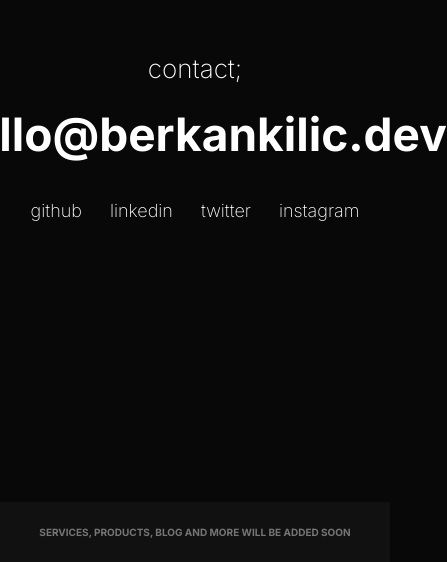
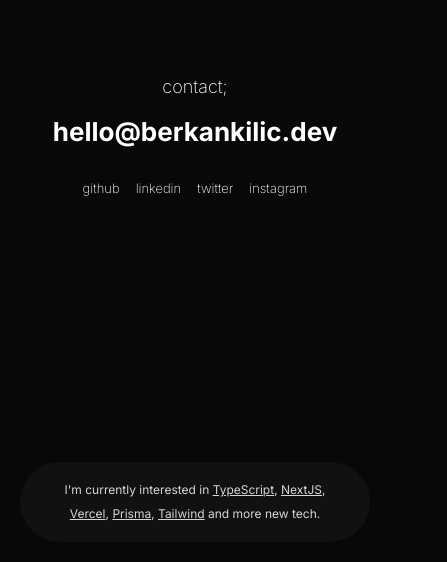
Before and after one commit to berkankilic/berkankilic.com, a Next.js app: page / in a window 390 px wide. Shown: the part 282-844 px from the top of the page, 447 px wide, since content can reach past the window. Built offline with nearby package versions, Linux system fonts and the light colour scheme.

Commit message:
Homepage ui düzenlendi. Responsive tasarım yapıldı.

```diff
--- a/app/globals.css
+++ b/app/globals.css
@@ -1,6 +1,14 @@
 @tailwind base;
 @tailwind components;
 @tailwind utilities;
+
+.social-link {
+  @apply hover:text-[#fff] p-2;
+}
+
+.tech-link {
+  @apply underline;
+}
 
 :root {
   --foreground-rgb: 0, 0, 0;
--- a/app/layout.tsx
+++ b/app/layout.tsx
@@ -5,8 +5,9 @@ import { Analytics } from "@vercel/analytics/react";
 const inter = Inter({ subsets: ["latin"] });
 
 export const metadata = {
-  title: "Personal Web Site",
-  description: "Personal Web Site by Berkan Kılıç",
+  title: "Berkan Kılıç - Jr. Fullstack Web Developer",
+  description:
+    "Dijital projelerinizi hayata geçirmek istiyorsanız hemen şimdi mail gönderebilirsiniz. Benimle çalışmak mı istiyorsunuz? hello@berkankilic.dev",
 };
 
 export default function RootLayout({
--- a/app/page.tsx
+++ b/app/page.tsx
@@ -3,38 +3,84 @@ import Image from "next/image";
 export default function Home() {
   return (
     <main className="flex min-h-screen flex-col items-center justify-center p-8 text-white bg-[#080808]">
-      <h2 className="text-[26px] font-extralight mb-3">contact;</h2>
+      <h2 className="text-[18px] sm:text-[26px] font-extralight mb-3">
+        contact;
+      </h2>
       <a
-        className="text-[46px] font-bold mb-5 hover:text-[#ff4e00] "
+        className="text-[26px] sm:text-[46px] font-bold mb-5 hover:text-[#ff4e00] "
         href="mailto:hello@berkankilic.dev"
       >
         hello@berkankilic.dev
       </a>
-      <div className="flex flex-row gap-3 text-[18px] font-extralight hover:text-[#757575] ">
+      <div className="flex flex-row gap-0 sm:gap-4 text-[13px] sm:text-[18px]  font-extralight hover:text-[#757575] ">
         <a
-          className="hover:text-[#fff] p-2"
+          className="social-link"
           href="https://github.com/berkankilic"
           target="_blank"
         >
           github
         </a>
         <a
-          className="hover:text-[#fff] p-2"
+          className="social-link"
           href="https://www.linkedin.com/in/1berkankilic/"
           target="_blank"
         >
           linkedin
         </a>
-        <a className="hover:text-[#fff] p-2" href="#">
+        <a className="social-link" href="#">
           twitter
         </a>
-        <a className="hover:text-[#fff] p-2 " href="#">
+        <a className="social-link" href="#">
           instagram
         </a>
       </div>
-      <div className="absolute block bottom-0 min-w-full min-h-[60px] bg-[#111]">
-        <div className="flex items-center justify-center min-h-[60px] uppercase text-[10px] font-bold text-[#757575] ">
-          Services, products, blog and more will be added soon
+      <div className="fixed block bottom-0 min-w-full ">
+        <div className="flex items-center justify-center px-5">
+          <div className="text-[12px] font-normal text-[#ffffffd2] text-center px-10 py-4 max-w-[400px] leading-6 bg-[#111] rounded-full mb-5">
+            <p>
+              I{"'"}m currently interested in{" "}
+              <a
+                className="tech-link"
+                href="https://www.typescriptlang.org"
+                target="_blank"
+              >
+                TypeScript
+              </a>
+              {", "}
+              <a
+                className="tech-link"
+                href="https://nextjs.org"
+                target="_blank"
+              >
+                NextJS
+              </a>
+              {", "}
+              <a
+                className="tech-link"
+                href="https://vercel.com"
+                target="_blank"
+              >
+                Vercel
+              </a>
+              {", "}
+              <a
+                className="tech-link"
+                href="https://www.prisma.io"
+                target="_blank"
+              >
+                Prisma
+              </a>
+              {", "}
+              <a
+                className="tech-link"
+                href="https://tailwindcss.com"
+                target="_blank"
+              >
+                Tailwind
+              </a>{" "}
+              and more new tech.
+            </p>
+          </div>
         </div>
       </div>
     </main>
```
